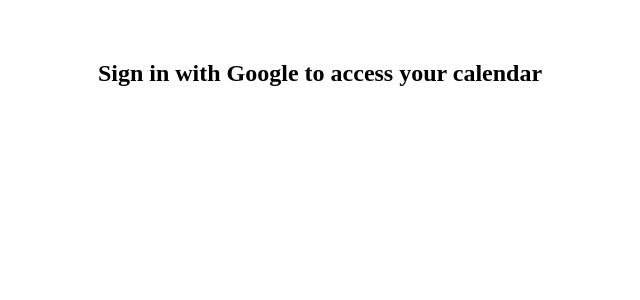
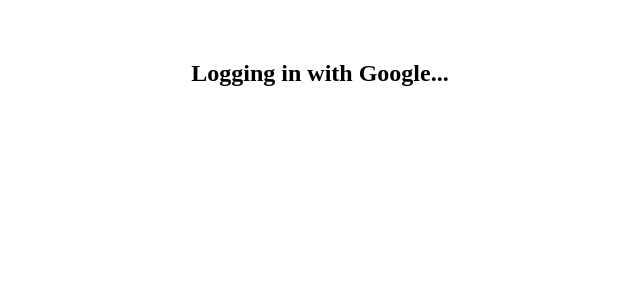
Before and after one commit to Kiana-ak/Hinterest, a React (Create React App) app in the folder hinterest/: page /calendar-login in a window 1280 px wide. Shown: the top 300 px of the page, without its empty margins (320-960 px from the left). Built offline with nearby package versions, Linux system fonts and the light colour scheme.

Commit message:
calendar works now

```diff
--- a/hinterest/src/pages/CalendarLogin.jsx
+++ b/hinterest/src/pages/CalendarLogin.jsx
@@ -1,32 +1,39 @@
+import { useEffect } from 'react';
 import { useNavigate } from 'react-router-dom';
-import { GoogleOAuthProvider, GoogleLogin } from '@react-oauth/google';
 
-// Replace this with your real client ID
-const clientId = 'YOUR_GOOGLE_CLIENT_ID.apps.googleusercontent.com';
+const clientId = '328485909923-lma8urgooh0t9o2ldl2lqueh8kg34al9.apps.googleusercontent.com';
+const SCOPES = 'https://www.googleapis.com/auth/calendar';
 
 function CalendarLogin() {
   const navigate = useNavigate();
 
-  const handleLoginSuccess = (credentialResponse) => {
-    const token = credentialResponse.credential;
-    localStorage.setItem('google_token', token);
-    alert('Login successful! Redirecting to calendar...');
-    navigate('/calendar');
-  };
+  useEffect(() => {
+    if (window.google) {
+      const tokenClient = window.google.accounts.oauth2.initTokenClient({
+        client_id: clientId,
+        scope: SCOPES,
+        callback: (tokenResponse) => {
+          if (tokenResponse.access_token) {
+            localStorage.setItem('google_token', tokenResponse.access_token);
+            alert('Google login successful!');
+            navigate('/calendar');
+          } else {
+            alert('Failed to get access token.');
+          }
+        },
+      });
+
+      // Trigger login immediately
+      tokenClient.requestAccessToken();
+    } else {
+      alert('Google client not loaded.');
+    }
+  }, []);
 
   return (
-    <GoogleOAuthProvider clientId={clientId}>
-      <div style={{ padding: '2rem', textAlign: 'center' }}>
-        <h2>Sign in with Google to access your calendar</h2>
-        <GoogleLogin
-          onSuccess={handleLoginSuccess}
-          onError={() => {
-            console.log('Login Failed');
-            alert('Login failed');
-          }}
-        />
-      </div>
-    </GoogleOAuthProvider>
+    <div style={{ padding: '2rem', textAlign: 'center' }}>
+      <h2>Logging in with Google...</h2>
+    </div>
   );
 }
 
```
Also changed, not shown: 1 other file (tests, documents, lock files or other folders).
